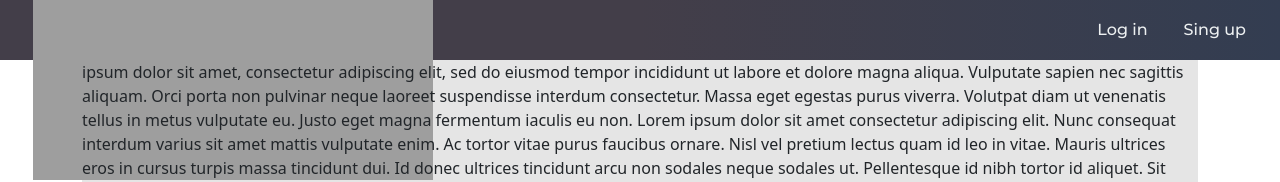
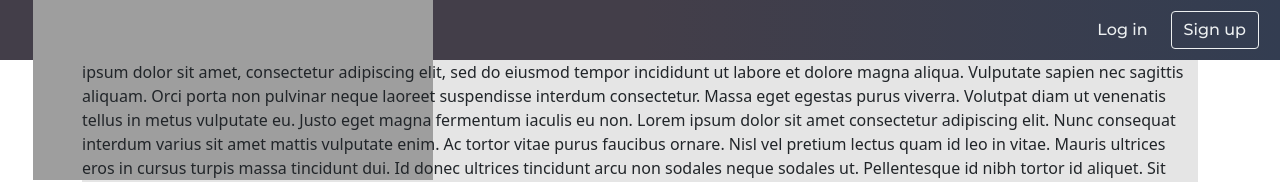
Before and after one commit to AlekseySharko/PortalAngular, an Angular app: page / in a window 1280 px wide. Shown: the top 182 px of the page. Built offline with nearby package versions, Linux system fonts and the light colour scheme.

Commit message:
Ads some sign up button styling

```diff
--- a/src/app/header/header.component.css
+++ b/src/app/header/header.component.css
@@ -3,6 +3,13 @@ a {
 }
 a:hover {
  color: #C2B4D6;
+}
+.btn-sign-up {
+  border-style: solid;
+  border-color: #edf0f1;
+}
+.btn-sign-up:hover {
+  border-color: #C2B4D6;
 }
 li, a, button {
   font-family: "Montserrat", sans-serif;
--- a/src/app/header/header.component.html
+++ b/src/app/header/header.component.html
@@ -14,7 +14,8 @@
     </div>
   </div>
   <div class="d-flex">
-    <a class="btn" href="#">Log in</a>
-    <a class="btn" href="#">Sing up</a>
+    <a class="btn btn-log-in" href="#">Log in</a>
+    <a class="btn btn-sign-up" href="#">Sign up</a>
   </div>
+
 </div>
--- a/src/app/header/weather/weather.component.html
+++ b/src/app/header/weather/weather.component.html
@@ -1 +1,4 @@
-<p>weather works!</p>
+<a class="weatherwidget-io" href="https://forecast7.com/en/40d71n74d01/new-york/" data-label_1="NEW YORK" data-label_2="WEATHER" data-theme="original" >NEW YORK WEATHER</a>
+<script>
+  !function(d,s,id){var js,fjs=d.getElementsByTagName(s)[0];if(!d.getElementById(id)){js=d.createElement(s);js.id=id;js.src='https://weatherwidget.io/js/widget.min.js';fjs.parentNode.insertBefore(js,fjs);}}(document,'script','weatherwidget-io-js');
+</script>
```
